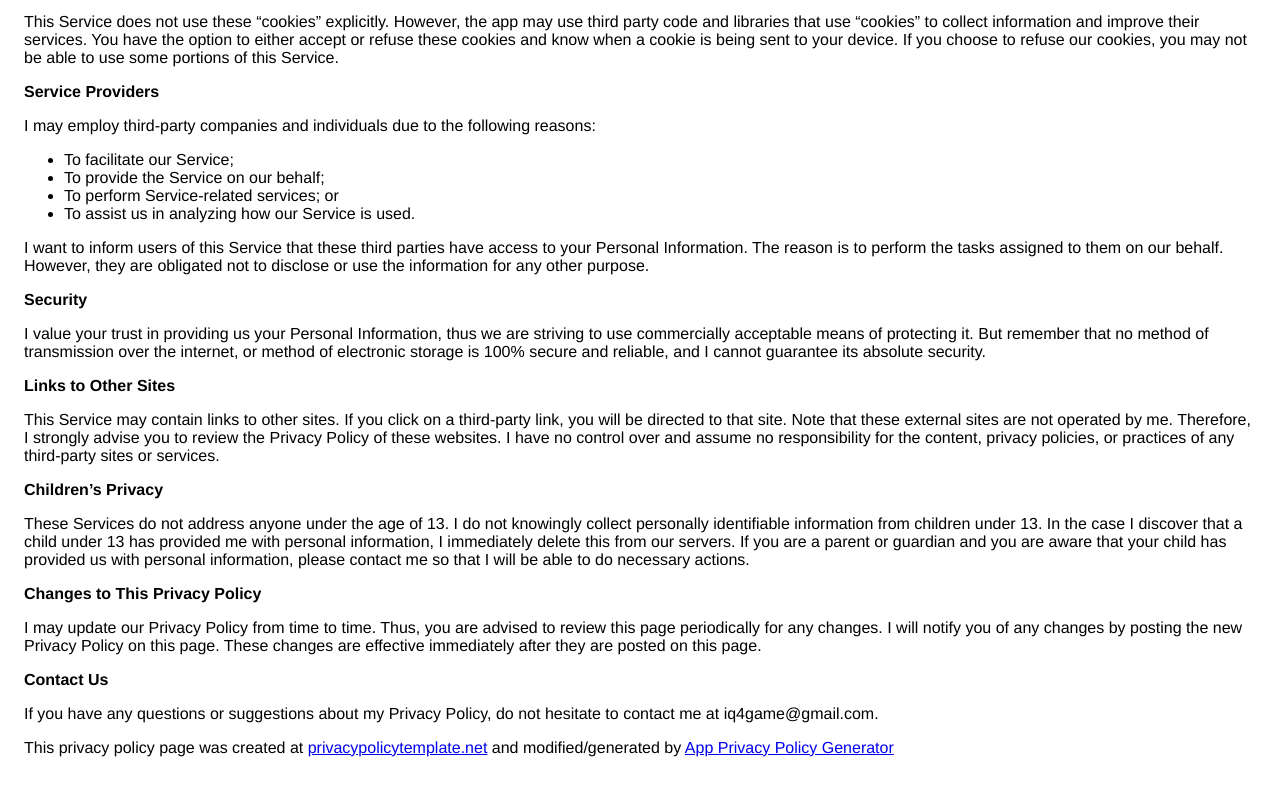
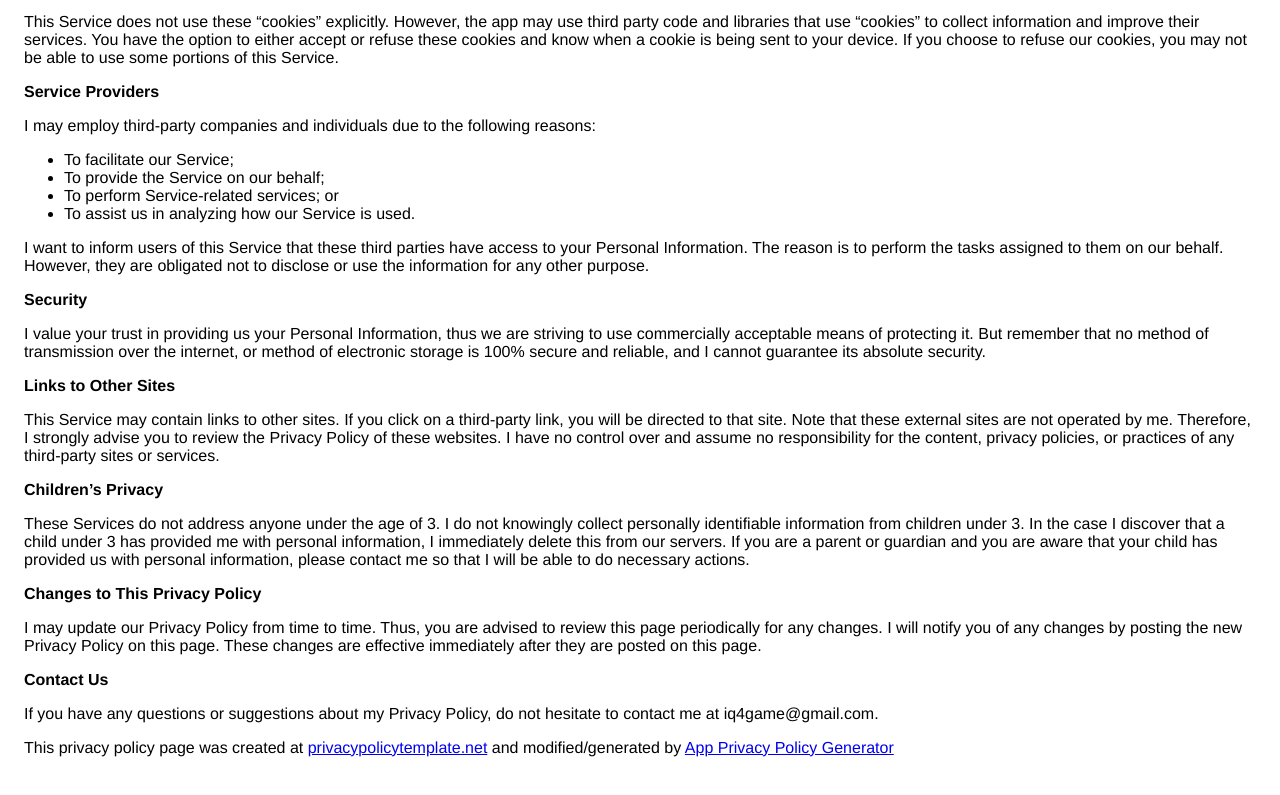
Before and after one commit to IQ4GAME/iq4game, a plain HTML site: page index.html in a window 1280 px wide. Shown: the part 629-1424 px from the top of the page. Drawn offline with Linux system fonts and the light colour scheme.

Commit message:
Update index.html

```diff
--- a/index.html
+++ b/index.html
@@ -43,9 +43,9 @@
                     advise you to review the Privacy Policy of these websites. I have no control over
                     and assume no responsibility for the content, privacy policies, or practices of any third-party sites
                     or services.
-                  </p> <p><strong>Children’s Privacy</strong></p> <p>These Services do not address anyone under the age of 13. I do not knowingly collect
-                    personally identifiable information from children under 13. In the case I discover that a child
-                    under 13 has provided me with personal information, I immediately delete this from
+                  </p> <p><strong>Children’s Privacy</strong></p> <p>These Services do not address anyone under the age of 3. I do not knowingly collect
+                    personally identifiable information from children under 3. In the case I discover that a child
+                    under 3 has provided me with personal information, I immediately delete this from
                     our servers. If you are a parent or guardian and you are aware that your child has provided us with personal
                     information, please contact me so that I will be able to do necessary actions.
                   </p> <p><strong>Changes to This Privacy Policy</strong></p> <p> I may update our Privacy Policy from time to time. Thus, you are advised to review
```
